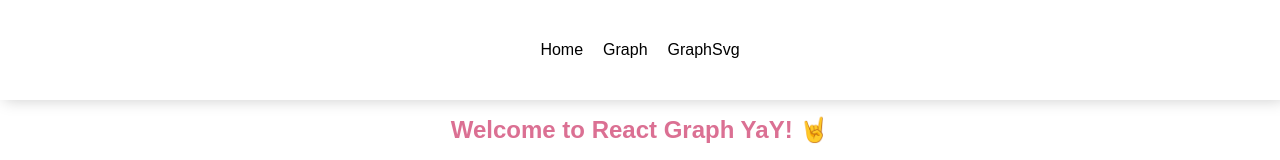
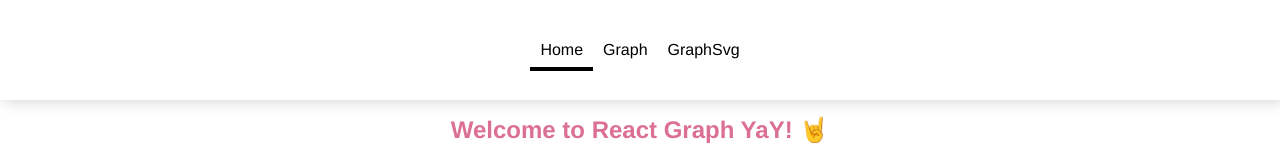
Before and after one commit to leofle/d3react, a React app: page / in a window 1280 px wide. Shown: the top 160 px of the page. Built offline with nearby package versions, Linux system fonts and the light colour scheme.

Commit message:
adding direct link on router

```diff
--- a/src/App.scss
+++ b/src/App.scss
@@ -2,6 +2,8 @@ html, body {
   width:  100%;
   height: 100%;
   margin: 0px;
+  font-family: 'Avenir', Helvetica, Arial, sans-serif;
+  -webkit-font-smoothing: antialiased;
 }
 
 .node {
--- a/src/components/Header/Header.js
+++ b/src/components/Header/Header.js
@@ -1,14 +1,14 @@
 import React from 'react'
-import { Link } from 'react-router-dom'
+import { NavLink } from 'react-router-dom'
 import './Header.scss';
 
 const Header = () => (
   <header>
     <nav>
       <ul>
-        <li><Link to='/'>Home</Link></li>
-        <li><Link to='/graph'>Graph</Link></li>
-        <li><Link to='/graphsvg'>GraphSvg</Link></li>
+        <li><NavLink to='/' exact={true} activeClassName='is-active'>Home</NavLink></li>
+        <li><NavLink to='/graph' exact={true} activeClassName="is-active">Graph</NavLink></li>
+        <li><NavLink to='/graphsvg' exact={true} activeClassName="is-active">GraphSvg</NavLink></li>
       </ul>
     </nav>
   </header>
--- a/src/components/Header/Header.scss
+++ b/src/components/Header/Header.scss
@@ -1,3 +1,15 @@
+%beforeActive {
+	&:before {
+		content:'';
+		position:absolute;
+		bottom:-3px;
+		left:0;
+		width:100%;
+		height:4px;
+		background: #000;
+	}
+}
+
 nav {
 	background-color: #fff;
 	box-shadow: 4px 0px 15px #ccc;
@@ -10,20 +22,16 @@ nav {
 		align-items: center;
     height: 100px;
 		li {
-			padding: 10px;
 			a {
+				padding: 10px;
 				text-decoration: none;
 				color: #000;
 				position:relative;
+				&.is-active {
+					@extend %beforeActive;
+				}
 				&:hover {
-					&:before {
-						content:'';
-						position:absolute;
-						bottom:-3px;
-						width:100%;
-						height:4px;
-						background: #000;
-					}
+					@extend %beforeActive;
 				}
 			}
 		}
```
